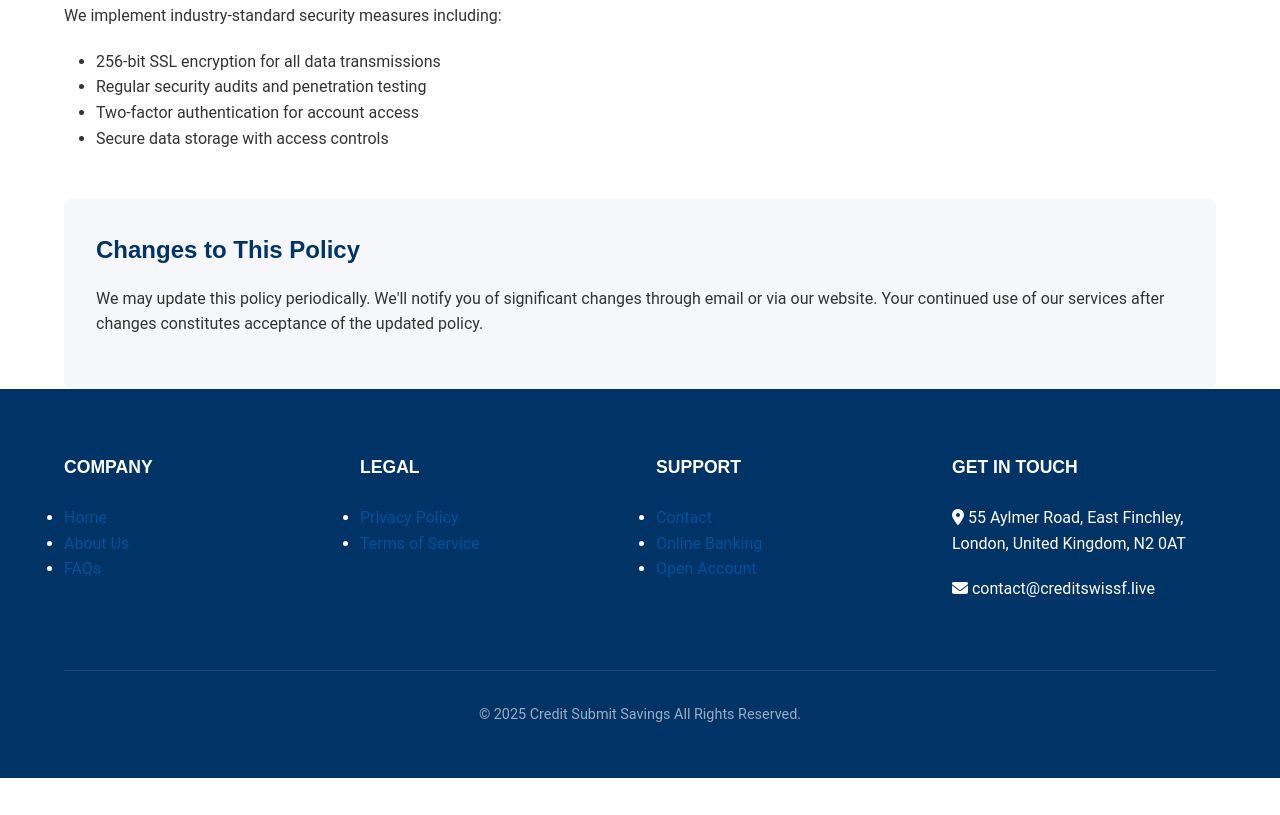
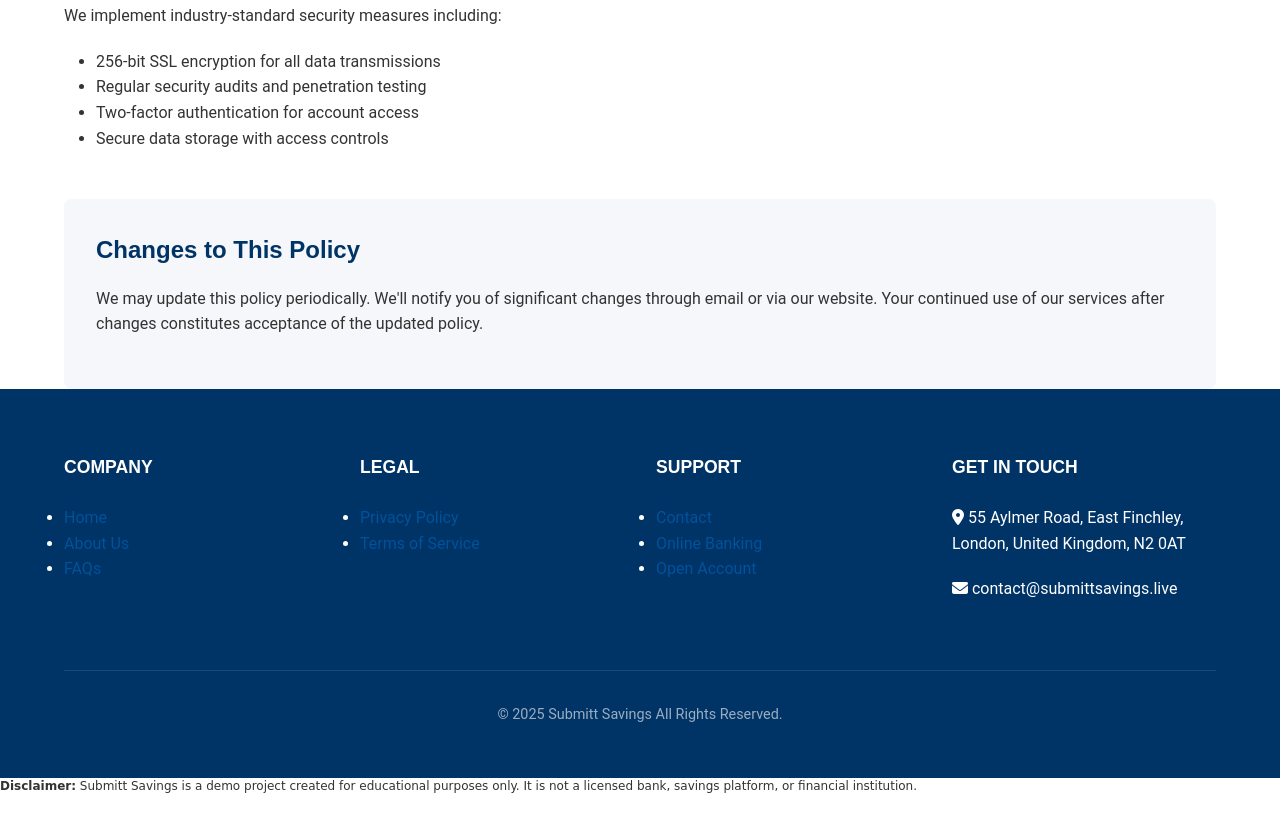
Before and after one commit to Submittreserve/SubmittSavings, a plain HTML site: page privacy.html in a window 1280 px wide. Shown: the part 917-1732 px from the top of the page. Before the commit the page ends 1695 px from the top, so only its background shows below. Drawn offline with Linux system fonts and the light colour scheme.

Commit message:
Update privacy.html

```diff
--- a/privacy.html
+++ b/privacy.html
@@ -3,9 +3,11 @@
 <head>
     <meta charset="UTF-8">
     <meta name="viewport" content="width=device-width, initial-scale=1.0">
-    <title>Privacy Policy | Credit Submit Savings </title>
+    <title>Privacy Policy |  Submitt Savings </title>
     <link rel="stylesheet" href="https://cdnjs.cloudflare.com/ajax/libs/font-awesome/6.5.1/css/all.min.css">
     <link rel="stylesheet" href="style.css">
+    <!-- Submitt Savings - Demo Project -->
+<!-- Educational use only. Not a real bank or financial institution. -->
 </head>
 <body>
     <header class="main-header">
@@ -107,11 +109,11 @@
                 <div class="footer-column">
                     <h4>GET IN TOUCH</h4>
                     <p><i class="fas fa-map-marker-alt"></i> 55 Aylmer Road, East Finchley, London, United Kingdom, N2 0AT</p>
-                    <p><i class="fas fa-envelope"></i> contact@creditswissf.live</p>
+                    <p><i class="fas fa-envelope"></i> contact@submittsavings.live</p>
                 </div>
             </div>
             <div class="footer-bottom">
-                <p>&copy; 2025  Credit Submit Savings All Rights Reserved.</p>
+                <p>&copy; 2025  Submitt Savings All Rights Reserved.</p>
             </div>
         </div>
     </footer>
@@ -122,5 +124,9 @@
     </div>
 
     <script src="script.js"></script>
+    <p style="font-family: cursive; font-size: 12px; line-height: 1.4;">
+  <strong>Disclaimer:</strong> Submitt Savings is a demo project created for educational purposes only.
+  It is not a licensed bank, savings platform, or financial institution.
+</p>
 </body>
 </html>
```
